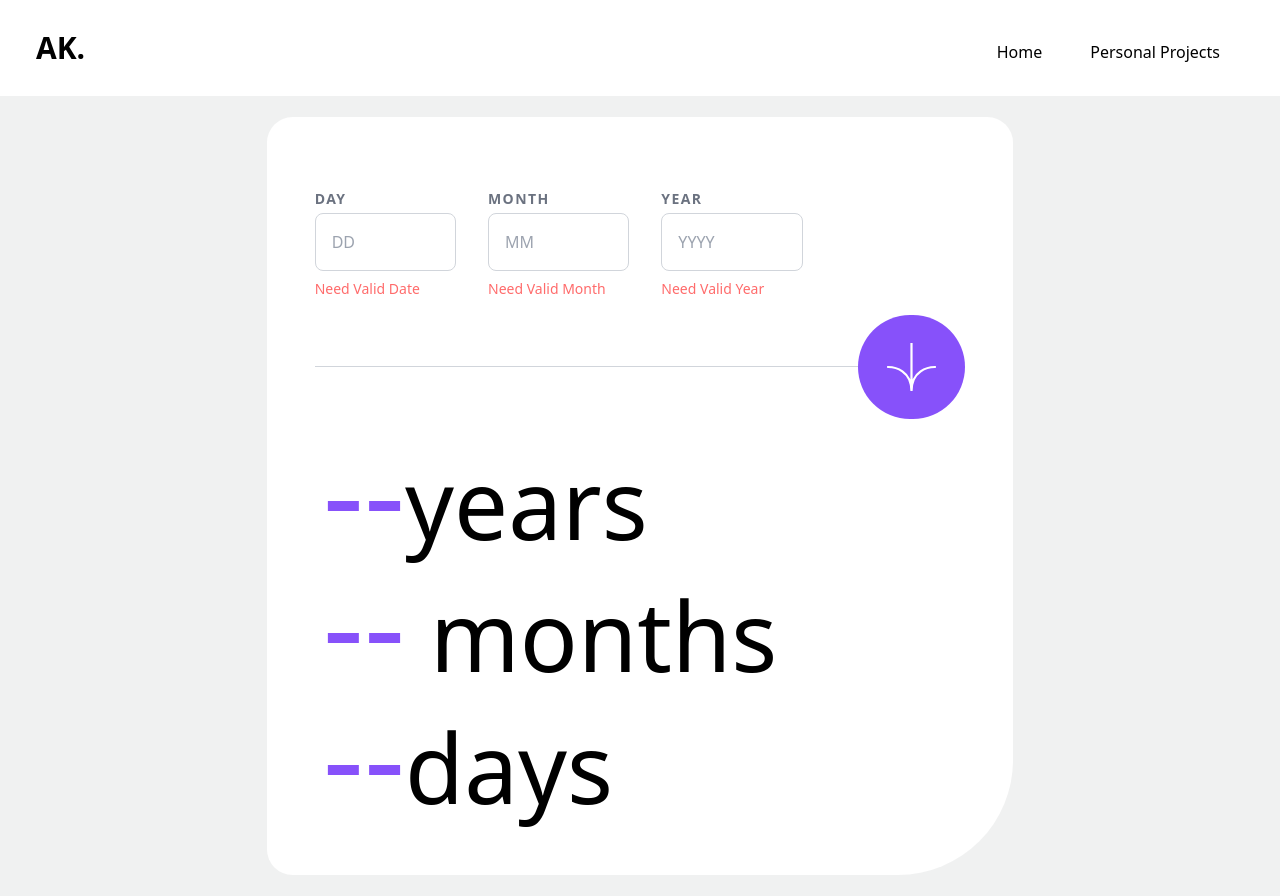
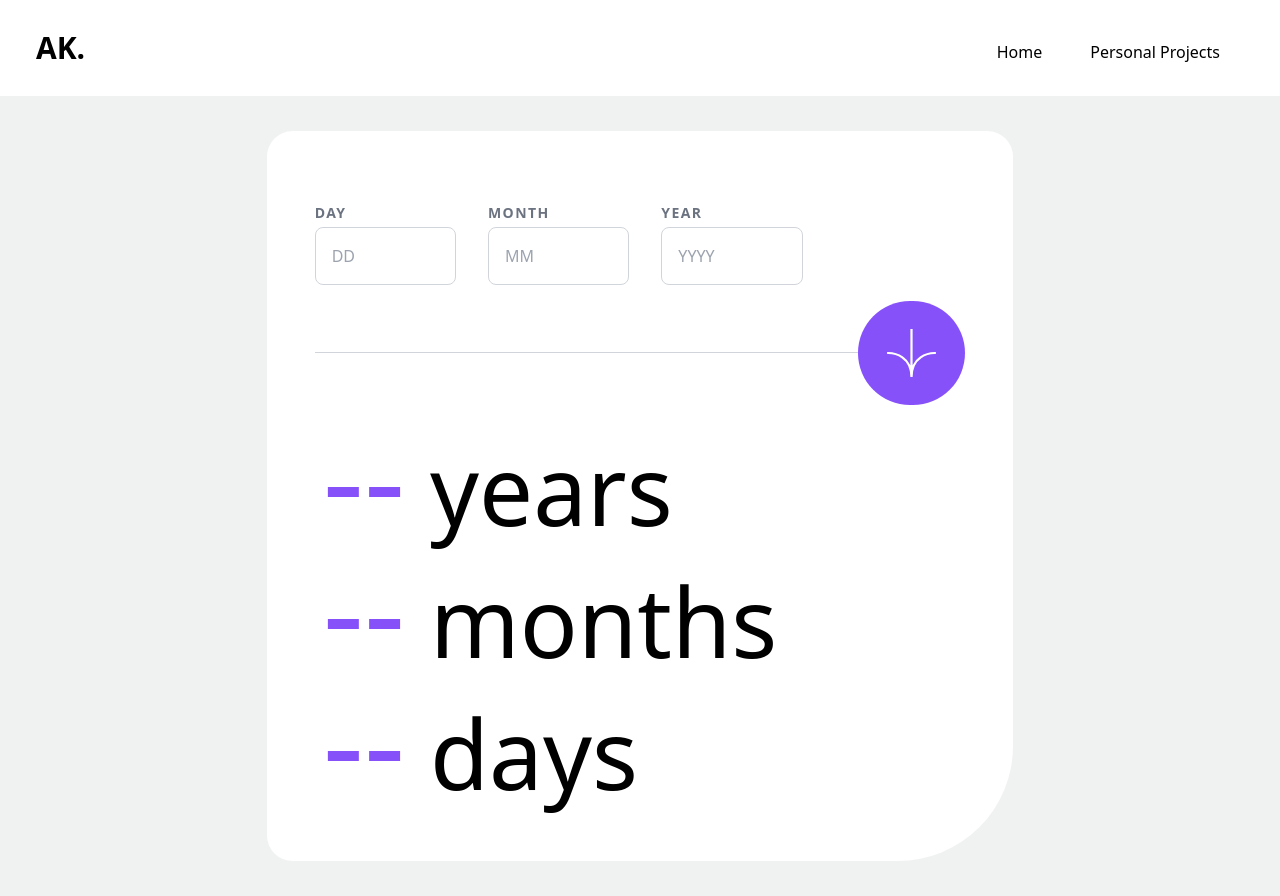
Before and after one commit to kdk0063/React-Andrew, a React (Create React App) app: page /ageCalculator in a window 1280 px wide. Built offline with nearby package versions, Linux system fonts and the light colour scheme.

Commit message:
update age calc

```diff
--- /dev/null
+++ b/src/Components/Card.js
@@ -0,0 +1,40 @@
+import React from 'react';
+import Link from "./Link";
+
+const Card = ({ imageUrl, title, description, links }) => {
+
+  const handleDetailClick = links => {
+    console.log('links', links)
+
+    return (
+        <Link
+          key={links.label}
+          to={links.path}
+          className="p-4 m-2 cursor-pointer"
+          activeClassName="font-bold pl-2"
+        >
+          {links.label}
+        </Link>
+    )
+  };
+
+  return (
+    <div className="max-w-sm rounded overflow-hidden shadow-lg mx-auto my-4">
+      <img src={imageUrl} alt={title} className="w-full" />
+      <div className="px-6 py-4">
+        <div className="font-bold text-xl mb-2">{title}</div>
+        <p className="text-gray-700 text-base">{description}</p>
+      </div>
+      <div className="px-6 py-4">
+        <button
+          className="bg-blue-500 hover:bg-blue-700 text-white font-bold py-2 px-4 rounded"
+          onClick={handleDetailClick}
+        >
+          Go to Detail
+        </button>
+      </div>
+    </div>
+  );
+};
+
+export default Card;
--- a/src/Pages/AgeCalculator.js
+++ b/src/Pages/AgeCalculator.js
@@ -1,14 +1,32 @@
 import { useState } from 'react';
 
 import ArrowButton from '../images/svg/icon-arrow.svg'
-
 import './AgeCalculator.css';
 
+const InputField = ({ label, placeholder, value, onChange, isValid, errorMessage }) => {
+    return (
+        <div className="inputWrapper">
+            <label className="input-label">{label}</label>
+            <input
+                type="text"
+                placeholder={placeholder}
+                className="input-style"
+                value={value}
+                onChange={onChange}
+            />
+            {isValid && <span className="validation">{errorMessage}</span>}
+        </div>
+    );
+};
+
 function AgeCalculator() {
-    const [inputDate, setInputDate] = useState('--');
-    const [inputMonth, setInputMonth] = useState('--');
-    const [inputYear, setInputYear] = useState('--');
+    const [inputDate, setInputDate] = useState('');
+    const [inputMonth, setInputMonth] = useState('');
+    const [inputYear, setInputYear] = useState('');
     const [ageCalculate, setAgeCalculate] = useState([]);
+    const [dateTouched, setDateTouched] = useState(false);
+    const [monthTouched, setMonthTouched] = useState(false);
+    const [yearTouched, setYearTouched] = useState(false);
     const [isDateValid, setIsDateValid] = useState(false);
     const [isMonthValid, setIsMonthValid] = useState(false);
     const [isYearValid, setIsYearValid] = useState(false);
@@ -31,27 +49,30 @@ function AgeCalculator() {
         return isYear <= date.getFullYear();
     };
 
-    const handleChange = (inputValue, pram) => {
-        if(pram === 'date'){
-            setIsDateValid(isValidDate(inputValue))
-            setInputDate(inputValue)
-        };
-
-        if(pram === 'months'){
-            setIsMonthValid(isValidMonth(inputValue))
-            setInputMonth(inputValue)
+    const handleChange = (inputValue, param) => {
+        switch (param) {
+            case 'date':
+                setIsDateValid(isValidDate(inputValue));
+                setInputDate(inputValue);
+                setDateTouched(true);
+                break;
+            case 'month':
+                setIsMonthValid(isValidMonth(inputValue));
+                setInputMonth(inputValue);
+                setMonthTouched(true);
+                break;
+            case 'year':
+                setIsYearValid(isValidYear(inputValue));
+                setInputYear(inputValue);
+                setYearTouched(true);
+                break;
+            default:
+                break;
         }
-
-        if(pram === 'year'){
-            setIsYearValid(isValidYear(inputValue))
-            setInputYear(inputValue)
-        };
     }
 
     const handleAgeCalculate = (e) => {
         e.preventDefault();
-
-        console.log('valid', isDateValid, isMonthValid, isYearValid)
 
         const birthday = new Date(inputYear, inputMonth-1, inputDate);
         let years = date.getFullYear() - birthday.getFullYear();
@@ -64,76 +85,71 @@ function AgeCalculator() {
             months--;
         };
 
-        console.log('months', months)
-
         if (months < 0){
             months = (12 + months)%12;
             years--;
         };
 
         setAgeCalculate([days, months, years]);
-        console.log('ageCalculate', ageCalculate)
     }
 
     return (
         <div className="dateCounterPage">
         <div className="input-card">
             <div className="input-container flex flex-wrap gap-4 lg:gap-8 md:mt-6 w-12/12 lg:w-9/12 md:justify-center lg:justify-start">
-                    <div className="inputWrapper">
-                        <label className="input-label">DAY</label>
-                        <input
-                            type="text" id="day" placeholder="DD"
-                            className="input-style"
-                            onChange={e => handleChange(e.target.value, 'date')} />
-                        { !isDateValid && <span className="validation" id="ErrorDay">Need Valid Date</span>}
-                    </div>
-                    <div className="inputWrapper">
-                        <label className="input-label">MONTH</label>
-                        <input
-                            type="text" id="month" placeholder="MM"
-                            className="input-style"
-                            onChange={e => handleChange(e.target.value, 'months')} />
-                        { !isMonthValid && <span className="validation" id="ErrorMonth">Need Valid Month</span>}
-                    </div>
-                    <div className="inputWrapper">
-                        <label className="input-label">YEAR</label>
-                        <input
-                            type="text" id="year" placeholder="YYYY"
-                            className="input-style"
-                            onChange={e => handleChange(e.target.value, 'year')} />
-                        { !isYearValid && <span className="validation" id="ErrorYear">Need Valid Year</span>}
-                    </div>
+                <InputField
+                    label="DAY"
+                    placeholder="DD"
+                    value={inputDate}
+                    onChange={(e) => handleChange(e.target.value, 'date')}
+                    isValid={dateTouched  && !isDateValid}
+                    errorMessage="Need Valid Date"
+                />
+                <InputField
+                    label="MONTH"
+                    placeholder="MM"
+                    value={inputMonth}
+                    onChange={(e) => handleChange(e.target.value, 'month')}
+                    isValid={monthTouched  && !isMonthValid}
+                    errorMessage="Need Valid Month"
+                />
+                <InputField
+                    label="YEAR"
+                    placeholder="YYYY"
+                    value={inputYear}
+                    onChange={(e) => handleChange(e.target.value, 'year')}
+                    isValid={yearTouched  && !isYearValid}
+                    errorMessage="Need Valid Year"
+                />
             </div>
 
             <div className="special relative flex items-center my-12 sm:my-16 lg:my-0">
                 <hr className="border-none h-px bg-gray-300 w-full lg:flex-grow" />
                 <button
                     disabled={!isDateValid || !isMonthValid || !isYearValid}
-                        className="absolute left-1/2 transform -translate-x-1/2 bg-transparent lg:relative lg:left-auto lg:transform-none" onClick={e => handleAgeCalculate(e)}>
-                        <img src={ArrowButton} alt="click button"
-                            className="sm:w-20 lg:w-32 submit-arrow bg-[#8751fa] rounded-full text-white p-4 sm:p-6 lg:p-7 cursor-pointer transition duration-500 ease-in-out transform hover:bg-black hover:shadow-lg lg:static"></img>
+                    className="absolute left-1/2 transform -translate-x-1/2 bg-transparent lg:relative lg:left-auto lg:transform-none"
+                    onClick={handleAgeCalculate}
+                >
+                    <img
+                        src={ArrowButton}
+                        alt="click button"
+                        className="sm:w-20 lg:w-32 submit-arrow bg-[#8751fa] rounded-full text-white p-4 sm:p-6 lg:p-7 cursor-pointer transition duration-500 ease-in-out transform hover:bg-black hover:shadow-lg lg:static"
+                    />
                 </button>
             </div>
 
-                <div className="age-display text-left md:p-0  lg:p-2 flex flex-col items-start gap-1">
+            {/* TODO: factor out */}
+            <div className="age-display text-left md:p-0 lg:p-2 flex flex-col items-start gap-1">
                 <span className="text-f text-5xl sm:text-6xl md:text-7xl lg:text-8xl xl:text-8xl">
-                        <span className="numbers-f text-[#8751fa] text-6xl sm:text-7xl md:text-8xl lg:text-9xl xl:text-9xl"
-                            id="years">{ageCalculate[2] || '--'}</span>
-                        years
+                    <span className="numbers-f text-[#8751fa] text-6xl sm:text-7xl md:text-8xl lg:text-9xl xl:text-9xl" id="years">{ageCalculate[2] || '--'}</span> years
                 </span>
                 <span className="text-f text-5xl sm:text-6xl md:text-7xl lg:text-8xl xl:text-8xl">
-                        <span className="numbers-f text-[#8751fa] text-6xl sm:text-7xl md:text-8xl lg:text-9xl xl:text-9xl"
-                            id="months">{ageCalculate[1] || '--' }</span> months
+                    <span className="numbers-f text-[#8751fa] text-6xl sm:text-7xl md:text-8xl lg:text-9xl xl:text-9xl" id="months">{ageCalculate[1] || '--'}</span> months
                 </span>
                 <span className="text-f text-5xl sm:text-6xl md:text-7xl lg:text-8xl xl:text-8xl">
-                        <span className="numbers-f text-[#8751fa]  text-6xl sm:text-7xl md:text-8xl lg:text-9xl xl:text-9xl"
-                            id="days">{ageCalculate[0] || '--'}</span>
-                        days
+                    <span className="numbers-f text-[#8751fa] text-6xl sm:text-7xl md:text-8xl lg:text-9xl xl:text-9xl" id="days">{ageCalculate[0] || '--'}</span> days
                 </span>
             </div>
-
-
-
         </div>
     </div>
     )
--- a/src/Pages/PersonalProjectPage.js
+++ b/src/Pages/PersonalProjectPage.js
@@ -1,4 +1,6 @@
 import Link from "../Components/Link";
+
+import Card from '../Components/Card';
 
 function PersonalProjectPage() {
     return (
@@ -6,6 +8,8 @@ function PersonalProjectPage() {
             <div className="p-5">
                 <div className="flex flex-col">
                     <h1 className="mb-[2rem] text-center font-bold text-[#5c8d89] text-3xl">Personal Side Projects:</h1>
+
+                    <Card />
 
                     <div className="flex justify-center mt-5">
                         <ul className="list-disc">
```
Lines whose indentation alone changed are shown as unchanged.
